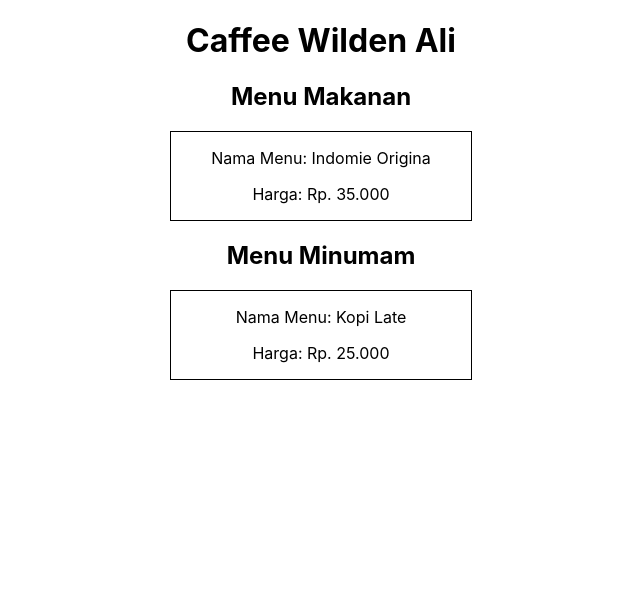
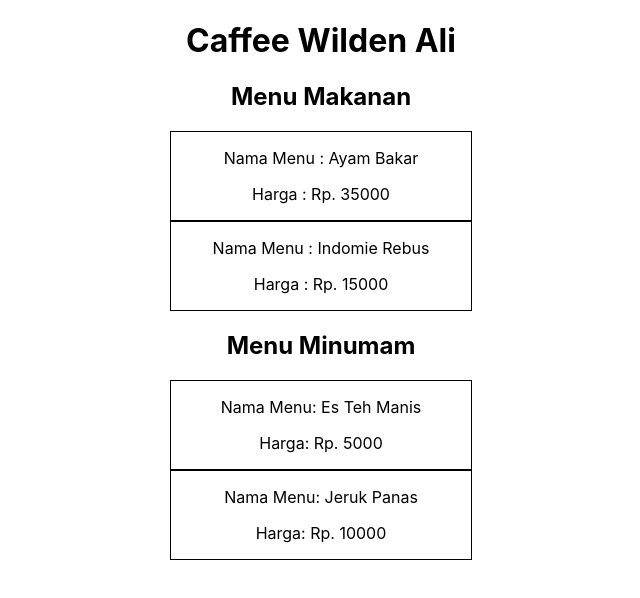
Before and after one commit to wildenali/React_WebApp, a React (Create React App) app in the folder 02-React_Basic/01-my-app/: page / in a window 1280 px wide. Shown: the top 598 px of the page, without its empty margins (319-959 px from the left). Built offline with nearby package versions, Linux system fonts and the light colour scheme.

Commit message:
Componen Dinamis, dengan mengirimkan data lewat props di componen

```diff
--- a/02-React_Basic/01-my-app/src/App.js
+++ b/02-React_Basic/01-my-app/src/App.js
@@ -10,10 +10,12 @@
       <div className="App">
         <h1>Caffee Wilden Ali</h1>
           <h2>Menu Makanan</h2>
-          <MenuMakanan />
+          <MenuMakanan namaMenu={"Ayam Bakar"} hargaMenu={35000}/>
+          <MenuMakanan namaMenu={"Indomie Rebus"} hargaMenu={15000}/>
 
           <h2>Menu Minumam</h2>
-          <MenuMinuman />
+          <MenuMinuman namaMenu={"Es Teh Manis"} hargaMenu={5000}/>
+          <MenuMinuman namaMenu={"Jeruk Panas"} hargaMenu={10000}/>
       </div>
     );
   }
--- a/02-React_Basic/01-my-app/src/components/MenuMakanan/MenuMakanan.js
+++ b/02-React_Basic/01-my-app/src/components/MenuMakanan/MenuMakanan.js
@@ -1,11 +1,11 @@
 import React from 'react';
 
 // nama function diawali lowercase
-var menuMakanan = () => {
+var menuMakanan = (props) => {
   return(
     <div style={{ border: "1px solid black", width: 300, margin: 'auto'}}>
-      <p>Nama Menu: Indomie Origina</p>
-      <p>Harga: Rp. 35.000</p>
+      <p>Nama Menu : { props.namaMenu }</p>
+      <p>Harga : Rp. { props.hargaMenu }</p>
     </div>
   )
 }
--- a/02-React_Basic/01-my-app/src/components/MenuMinuman/MenuMinuman.js
+++ b/02-React_Basic/01-my-app/src/components/MenuMinuman/MenuMinuman.js
@@ -5,8 +5,8 @@
   render() {
     return (
       <div style={{ border: "1px solid black", width: 300, margin: 'auto'}}>
-        <p>Nama Menu: Kopi Late</p>
-        <p>Harga: Rp. 25.000</p>
+        <p>Nama Menu: {this.props.namaMenu}</p>
+        <p>Harga: Rp. {this.props.hargaMenu}</p>
       </div>
     )
   }
```
